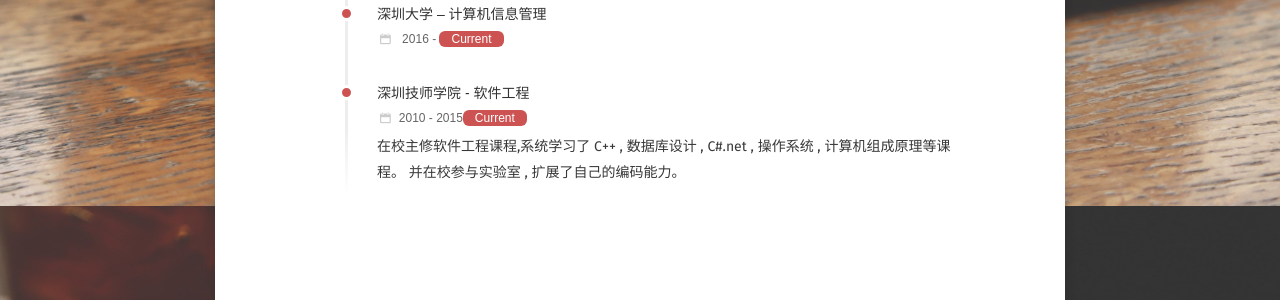
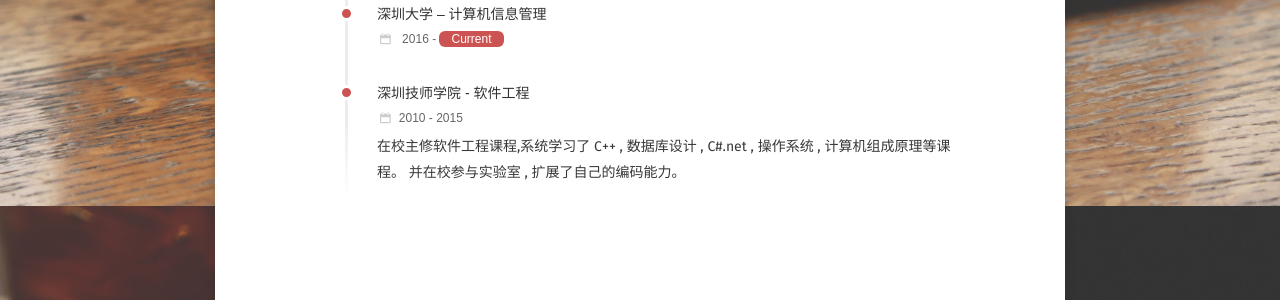
Before and after one commit to XuYanci/XuYanci.github.io, a Jekyll site: the page built from about/index.md, in a window 1280 px wide and 900 px high, scrolled down 1954 px. Shown: the part 540-840 px from the top of the window. Built offline with Jekyll 4.4.1, drawn with Linux system fonts in a browser that asks for light colours; some web fonts are replaced; comment, search, counter and statistics services are not loaded.

Commit message:
commit some

```diff
--- a/_layouts/personal-vcard.html
+++ b/_layouts/personal-vcard.html
@@ -294,7 +294,7 @@ layout: compress
 											<div class="exp">
 												<div class="hgroup">
 													<h4> 深圳技师学院 - 软件工程 </h4>
-													<h6><i class="icon-calendar"></i>2010 - 2015<span class="current">Current</span></h6>
+													<h6><i class="icon-calendar"></i>2010 - 2015</h6>
 												</div>
 												<p>在校主修软件工程课程,系统学习了 C++ , 数据库设计 , C#.net , 操作系统 , 计算机组成原理等课程。 并在校参与实验室 , 扩展了自己的编码能力。</p>
 												</div>
```
